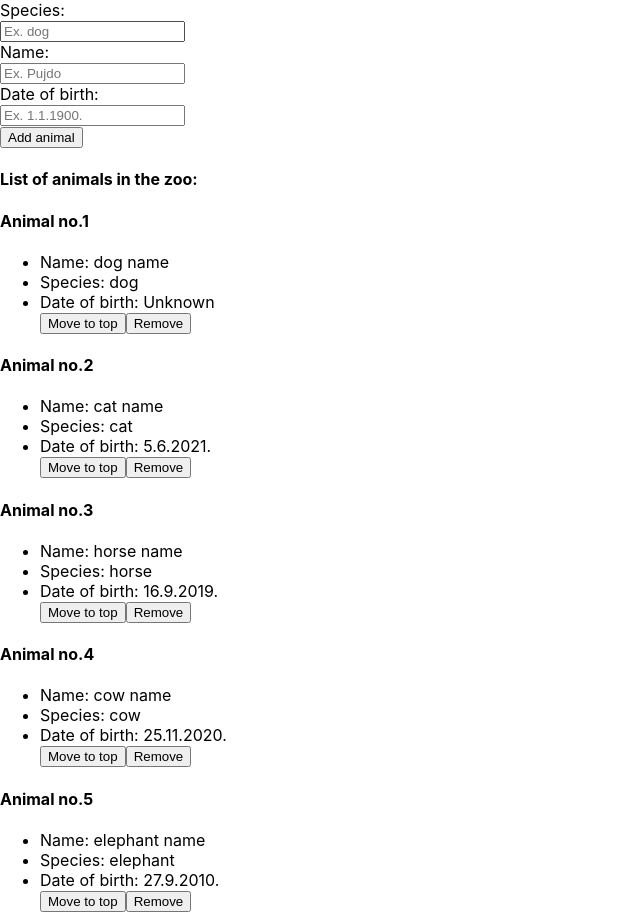
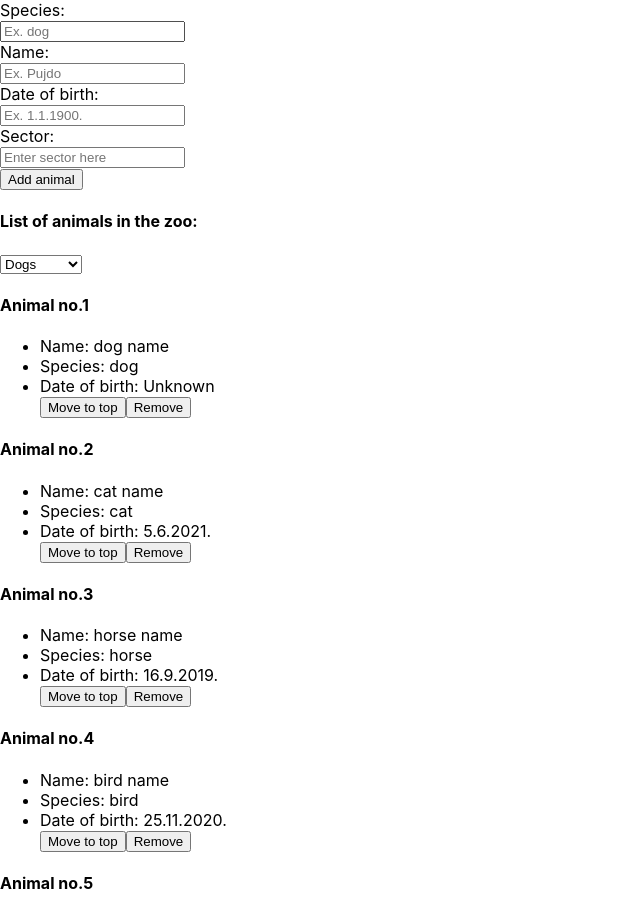
Before and after one commit to BorisTheBear/JS-React-zadaci1, a React (Create React App) app: page / in a window 1280 px wide. Shown: the top 916 px of the page, without its empty margins (0-640 px from the left). Built offline with nearby package versions, Linux system fonts and the light colour scheme.

Commit message:
Zadatak 6

```diff
--- /dev/null
+++ b/src/AnimalSector.js
@@ -0,0 +1,14 @@
+import React from "react";
+
+export const AnimalSector = () => {
+    return (
+        <select name="zooAnimals" id="zooAnimals">
+            <option value="dogs">Dogs</option>
+            <option value="cats">Cats</option>
+            <option value="horses">Horses</option>
+            <option value="birds">Birds</option>
+            <option value="elephants">Elephants</option>
+        </select>
+        //trebalo bi odraditi da ovo polje i filtrira zivotinje iz izabranog sektora,zar ne?
+    )
+}
--- a/src/App.js
+++ b/src/App.js
@@ -2,19 +2,20 @@ import logo from "./logo.svg";
 import "./App.css";
 import React, { useState, useRef, useReducer } from "react";
 import AnimalList from "./AnimalList.js";
+import { AnimalSector } from "./AnimalSector";
 
 function App() {
   const [animals, setAnimals] = useState([
-    { species: "dog", name: "dog name", dateOfBirth: null },
-    { species: "cat", name: "cat name", dateOfBirth: "5.6.2021." },
-    { species: "horse", name: "horse name", dateOfBirth: "16.9.2019." },
-    { species: "cow", name: "cow name", dateOfBirth: "25.11.2020." },
-    { species: "elephant", name: "elephant name", dateOfBirth: "27.9.2010." },
-    { species: "BULJA", name: "Guzica", dateOfBirth: "1.1.1900." }
+    { species: "dog", name: "dog name", dateOfBirth: null, sector: "dogs" },
+    { species: "cat", name: "cat name", dateOfBirth: "5.6.2021.", sector: "cats" },
+    { species: "horse", name: "horse name", dateOfBirth: "16.9.2019.", sector: "horses" },
+    { species: "bird", name: "bird name", dateOfBirth: "25.11.2020.", sector: "birds" },
+    { species: "elephant", name: "elephant name", dateOfBirth: "27.9.2010.", sector: "elephants" }
   ]);
   const animalSpeciesRef = useRef();
   const animalNameRef = useRef();
   const animalBDayRef = useRef();
+  const animalSectorRef = useRef();
 
   const removeAnimal = (animal) => {
     setAnimals([
@@ -46,15 +47,18 @@ function App() {
   return (
     <div>
       {/* <form> */}
-        <label htmlFor="species">Species:</label><br></br>
-        <input ref={animalSpeciesRef} type="text" id="species" name="species" placeholder="Ex. dog"/><br></br>
-        <label htmlFor="name">Name:</label><br></br>
-        <input ref={animalNameRef} type="text" id="name" name="name" placeholder="Ex. Pujdo"/><br></br>
-        <label htmlFor="birthdate">Date of birth:</label><br></br>
-        <input ref={animalBDayRef} type="text" id="birthdate" name="birthdate" placeholder="Ex. 1.1.1900."/><br></br>
+        <label htmlFor="species">Species:</label><br />
+        <input ref={animalSpeciesRef} type="text" id="species" name="species" placeholder="Ex. dog"/><br />
+        <label htmlFor="name">Name:</label><br />
+        <input ref={animalNameRef} type="text" id="name" name="name" placeholder="Ex. Pujdo"/><br />
+        <label htmlFor="birthdate">Date of birth:</label><br />
+        <input ref={animalBDayRef} type="text" id="birthdate" name="birthdate" placeholder="Ex. 1.1.1900."/><br />
+        <label htmlFor="sector">Sector:</label><br />
+        <input ref={animalSectorRef} type="text" id="sector" name="sector" placeholder="Enter sector here"></input><br />
         <button onClick={() => handleAddAnimal()}>Add animal</button>
       {/* </form> */}
       <h4>List of animals in the zoo:</h4>
+      <AnimalSector />
       <AnimalList
         animals={animals}
         removeAnimal={removeAnimal}
```
